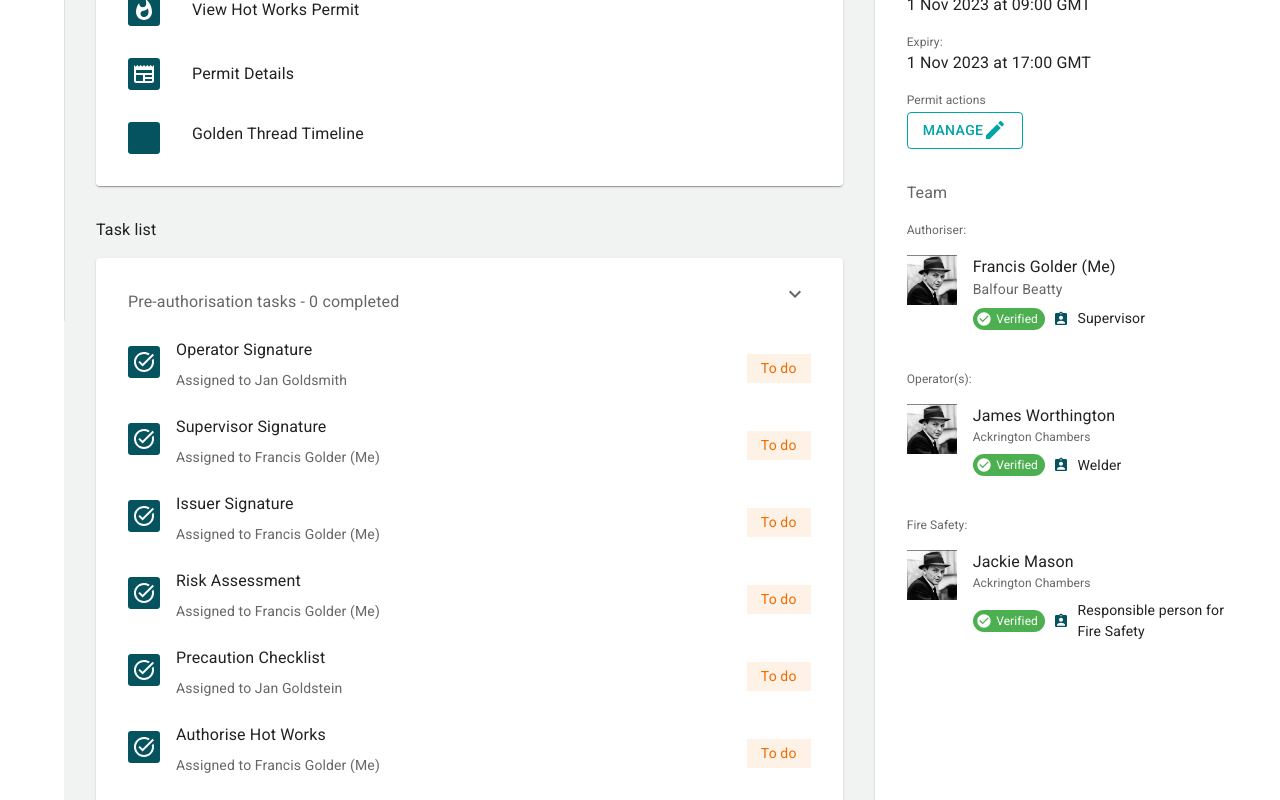
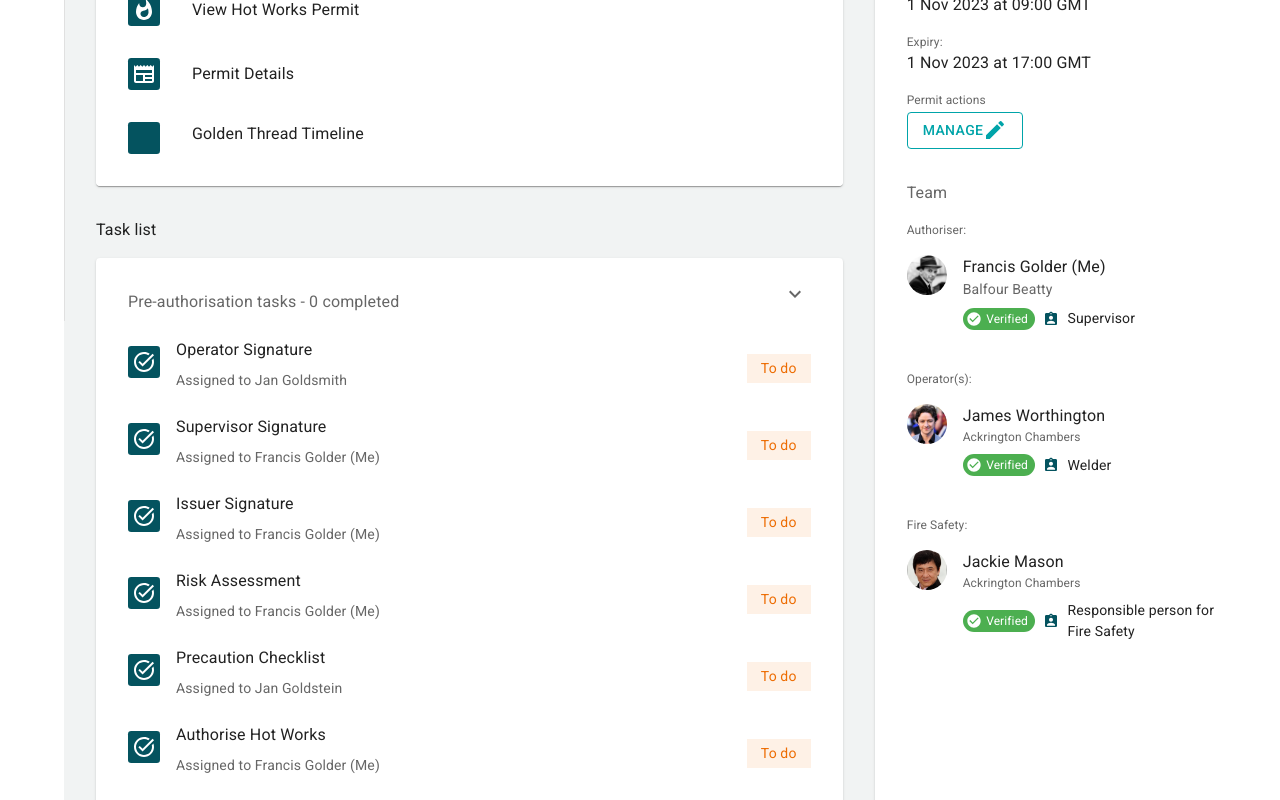
Before and after one commit to Catherinen29/skunkworks, a React (Create React App) app: page /hwpermitoverview in a window 1280 px wide. Shown: the part 479-1279 px from the top of the page. Built offline with nearby package versions, Linux system fonts and the light colour scheme.

Commit message:
Implement Avatar.

```diff
--- a/src/components/Permit/AuthHotWorks.js
+++ b/src/components/Permit/AuthHotWorks.js
@@ -1,4 +1,4 @@
-import { Alert, Box, Button, Checkbox, Divider, Snackbar, Typography } from "@mui/material";
+import { Alert, Avatar, Box, Button, Checkbox, Divider, Snackbar, Typography } from "@mui/material";
 import CloseIcon from '@mui/icons-material/Close';
 import AssignmentIndIcon from '@mui/icons-material/AssignmentInd';
 import CheckCircleIcon from '@mui/icons-material/CheckCircle'
@@ -71,7 +71,7 @@ return (
 
                 <Box sx={{display: 'flex', flexDirection: 'row'}}>
                     <Box sx={{my: '1rem'}}>
-                        <img src={Frank} width={50} alt="User_image" />
+                        <Avatar src={Frank} width={50} alt="User_image" />
                     </Box>
                     <Box sx={{m: '1rem'}}>
                         <Typography>Francis Golder (Me)</Typography>
--- a/src/components/Permit/PermitDetails.js
+++ b/src/components/Permit/PermitDetails.js
@@ -1,10 +1,12 @@
-import { Box, Button, Divider, Typography } from "@mui/material";
+import { Avatar, Box, Button, Divider, Typography } from "@mui/material";
 import NewspaperIcon from '@mui/icons-material/Newspaper';
 import CloseIcon from '@mui/icons-material/Close';
 import EditIcon from '@mui/icons-material/Edit';
 import AssignmentIndIcon from '@mui/icons-material/AssignmentInd';
 import CheckCircleIcon from '@mui/icons-material/CheckCircle'
 import Frank from '../../frank.png'
+import James from '../../james.png'
+import Jackie from '../../jackie.png'
 
 export default function PermitDetails({setOpenPermitDetails}) {
 
@@ -85,7 +87,7 @@ return (
 
                 <Box sx={{display: 'flex', flexDirection: 'row'}}>
                     <Box sx={{my: '1rem'}}>
-                        <img src={Frank} width={50} alt="User_image" />
+                        <Avatar src={Frank} width={50} height={50} alt="User_image" />
                     </Box>
                     <Box sx={{m: '1rem'}}>
                         <Typography>Francis Golder (Me)</Typography>
@@ -113,7 +115,7 @@ return (
 
                 <Box sx={{display: 'flex', flexDirection: 'row'}}>
                     <Box sx={{my: '1rem'}}>
-                        <img src={Frank} width={50} alt="User_image" />
+                        <Avatar src={James} width={50} height={50} alt="User_image" />
                     </Box>
                     <Box sx={{m: '1rem'}}>
                         <Typography>James Worthington</Typography>
@@ -141,7 +143,7 @@ return (
 
                 <Box sx={{display: 'flex', flexDirection: 'row'}}>
                     <Box sx={{my: '1rem'}}>
-                        <img src={Frank} width={50} alt="User_image" />
+                        <Avatar src={Jackie} width={50} height={50} alt="User_image" />
                     </Box>
                     <Box sx={{m: '1rem'}}>
                         <Typography>Jackie Mason</Typography>
```
Also changed, not shown: src/jackie.png (added).
